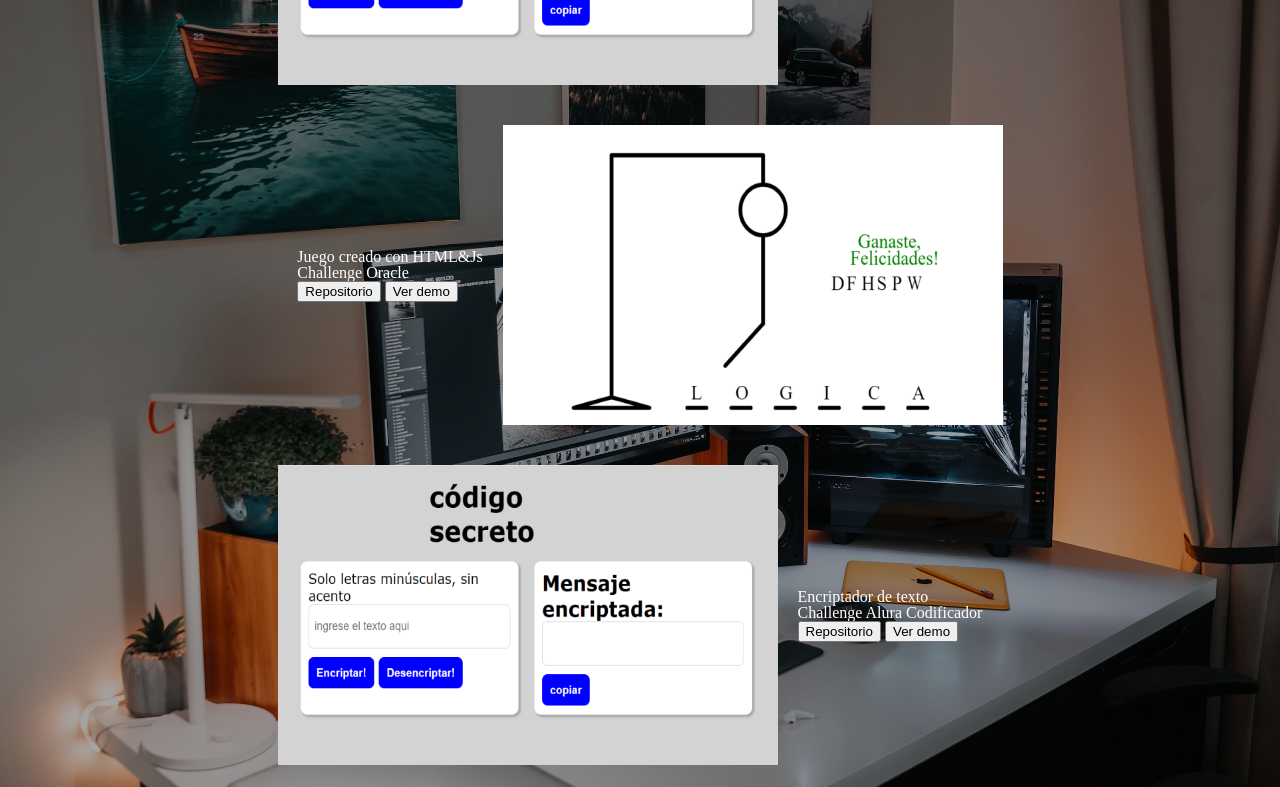
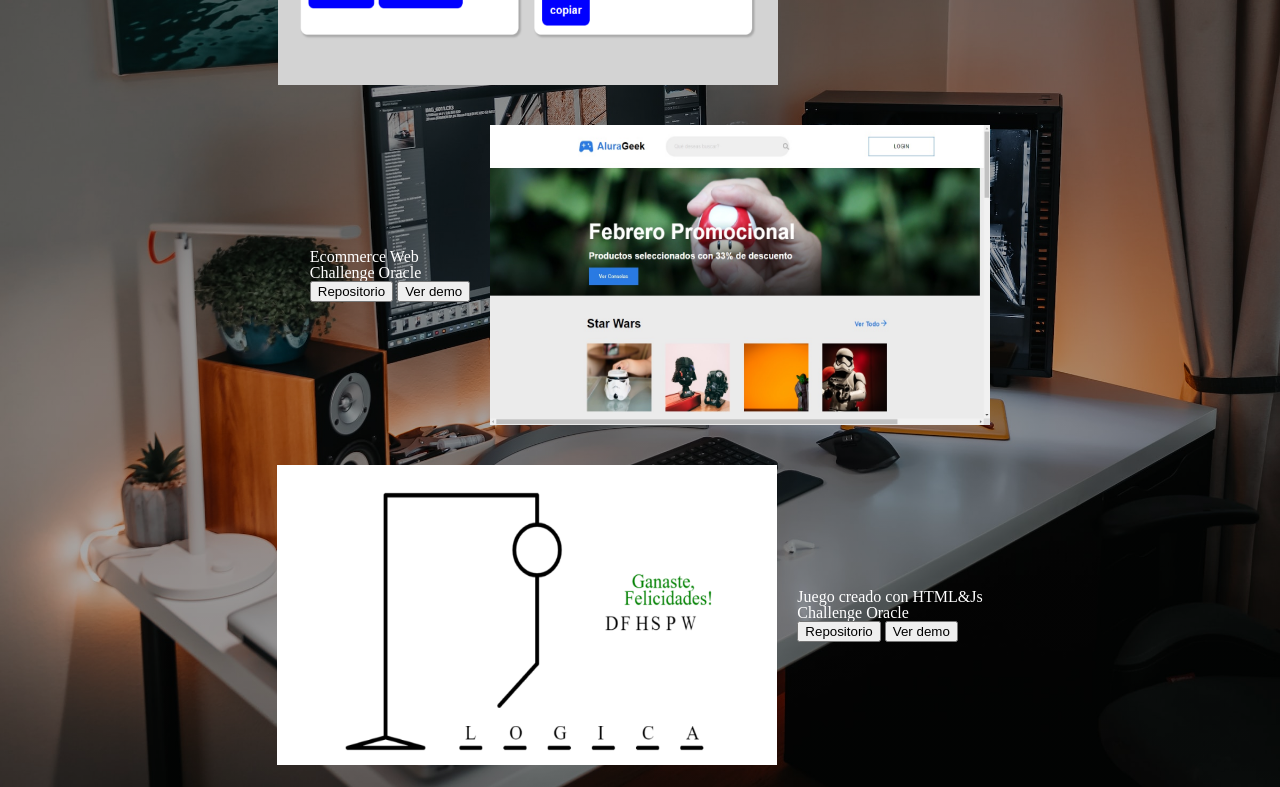
Before and after one commit to Crisppu/portafolio, a plain HTML site: page index.html in a window 1280 px wide. Shown: the part 1860-2647 px from the top of the page. Drawn offline with Linux system fonts and the light colour scheme; a web font is replaced by a local one.

Commit message:
se agrego una experiencia Ecommer web

```diff
--- a/index.html
+++ b/index.html
@@ -284,39 +284,21 @@
 
                     <div class="experiencie__box">
                         <!-- Pon el logotipo/captura de pantalla de tu proyecto -->
-                        <img class="experience__img" src="./assets/img/forca_print.png">
+                        <img class="experience__img" src="./assets/img/ecommerWeb.jpg">
                         <div class="experience__info">
-                            <h2 class="experience__title">Juego creado con HTML&Js</h2>
+                            <h2 class="experience__title">Ecommerce Web</h2>
                             <h3 class="experience__text">Challenge Oracle </h3>
                             <div class="experience__description">
                                 <!-- Pon el enlace del proyecto en Github o GithubPages -->
                                 <span class="experience__repo"><a
-                                        href="https://github.com/Crisppu/ahorcadoAlura.git"><button
+                                        href="https://github.com/Crisppu/EcommerceWeb.git"><button
                                             class="experiencia__botao--repo">Repositorio</button></a></span>
-                                <span class="experience__demo"><a href="https://crisppu.github.io/ahorcadoAlura/"><button class="experience__botao--demo">Ver
+                                <span class="experience__demo"><a href="https://crisppu.github.io/EcommerceWeb/"><button class="experience__botao--demo">Ver
                                             demo</button></a></span>
                             </div>
                         </div>
                     </div>
-
                     <div class="experiencie__box">
-                        <!-- Pon el logotipo/captura de pantalla de tu proyecto -->
-                        <img class="experience__img" src="./assets/img/decod_print.png">
-                        <div class="experience__info">
-                            <h2 class="experience__title">Encriptador de texto</h2>
-                            <h3 class="experience__text">Challenge Alura Codificador
-                            </h3>
-                            <div class="experience__description">
-                                <!-- Pon el enlace del proyecto en Github o GithubPages -->
-                                <span class="experience__repo"><a
-                                        href="https://crisppu.github.io/encriptador.github.io/"><button
-                                            class="experiencia__botao--repo">Repositorio</button></a></span>
-                                <span class="experience__demo"><a href="https://crisppu.github.io/encriptador.github.io/"><button class="experience__botao--demo">Ver
-                                            demo</button></a></span>
-                            </div>
-                        </div>
-                    </div>
-                     <div class="experiencie__box">
                         <!-- Pon el logotipo/captura de pantalla de tu proyecto -->
                         <img class="experience__img" src="./assets/img/forca_print.png">
                         <div class="experience__info">
```
Also changed, not shown: assets/img/ecommerWeb.jpg (added).
